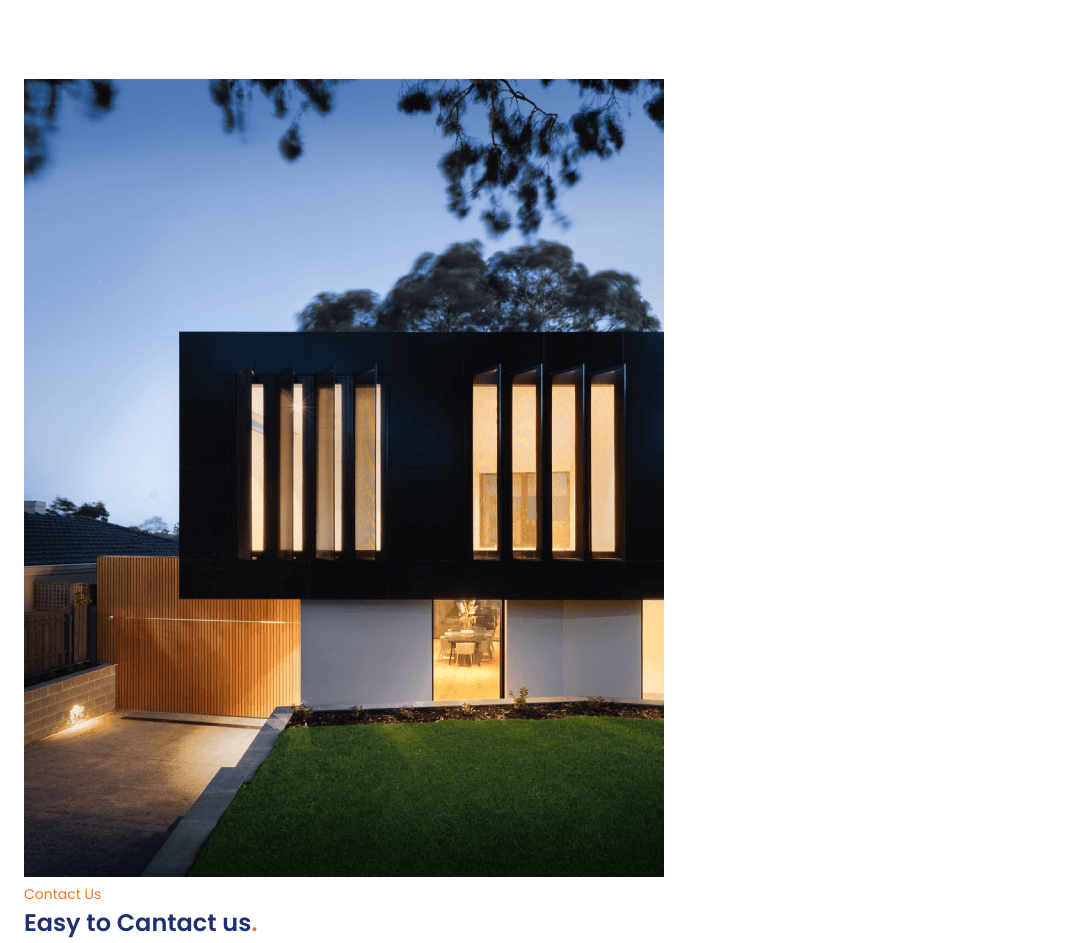
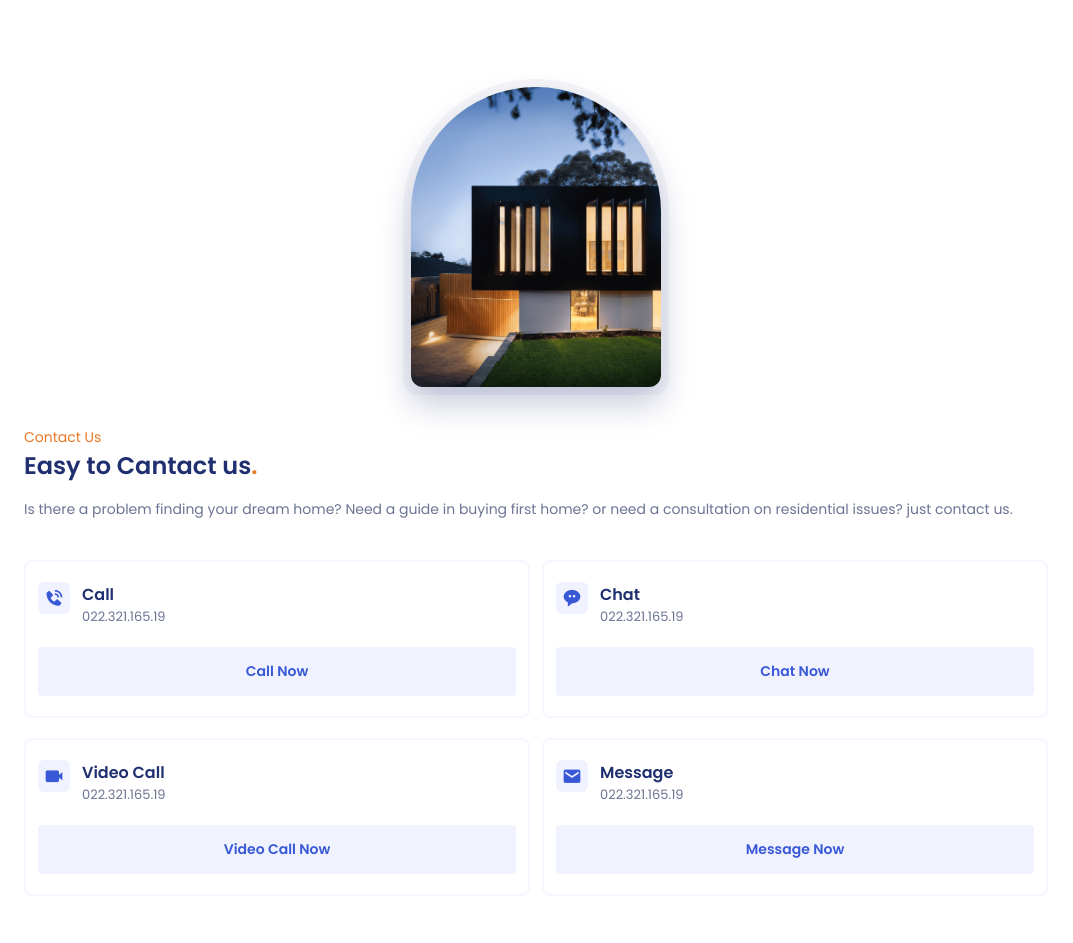
Before and after one commit to lemancebrayilova/Real-State-Website, a plain HTML site: page index.html in a window 1280 px wide. Shown: the part 3915-4858 px from the top of the page, without its empty margins (0-1073 px from the left). Drawn offline with nearby package versions, Linux system fonts and the light colour scheme.

Commit message:
contact section style

```diff
--- a/assets/css/styles.css
+++ b/assets/css/styles.css
@@ -541,7 +541,95 @@ button{
 }
 
 /*=============== CONTACT ===============*/
+.contact__container{
+  row-gap: 2rem;
+}
 
+.contact__images{
+  position: relative;
+  display: flex;
+  justify-content: center;
+}
+
+.contact__orbe{
+  width: 266px;
+  height: 316px;
+  background-color: hsl(228, 24%, 97%);
+  border-radius: 135px 135px 16px 16px;
+}
+
+.contact__img{
+  position: absolute;
+  width: 250px;
+  height: 300px;
+  overflow: hidden;
+  border-radius: 125px 125px 12px 12px;
+  inset: 0;
+  margin: auto;
+  box-shadow: 0 16px 32px hsla(228, 66%, 25%, .25);
+}
+
+.contact__description{
+  font-size: var(--small-font-size);
+  margin-bottom: 2.5rem;
+}
+
+.contact__card{
+  display: grid;
+  grid-template-columns: repeat(2, 1fr);
+  gap: 1.25rem .75rem;
+}
+
+.contact__card-box{
+  background-color: var(--body-color);
+  border: 2px solid var(--border-color);
+  padding: 1.25rem .75rem;
+  border-radius: .5rem;
+  transition: .3s;
+}
+
+.contact__card-info{
+  display: flex;
+  align-items: flex-start;
+  column-gap: .75rem;
+  margin-bottom: 1.25rem;
+}
+
+.contact__card i{
+  padding: 6px;
+  background-color: var(--first-color-lighten);
+  border-radius: 6px;
+  font-size: 1.25rem;
+  color: var(--first-color);
+}
+
+.contact__card-title{
+  font-size: var(--normal-font-size);
+}
+
+.contact__card-description{
+  font-size: var(--smaller-font-size);
+}
+
+.contact__card-button{
+  font-size: var(--small-font-size);
+  padding: 14px 0;
+  width: 100%;
+  border-radius: .25rem;
+  background: var(--first-color-lighten);
+  color: var(--first-color);
+  font-weight: var(--font-semi-bold);
+  box-shadow: none;
+}
+
+.contact__card-button:hover{
+  background-color: var(--first-color);
+  color: #fff;
+}
+
+.contact__card-box:hover{
+  box-shadow: 0 8px 24px hsla(228, 66%, 45%, .1);
+}
 
 /*=============== SUBSCRIBE ===============*/
 
```
